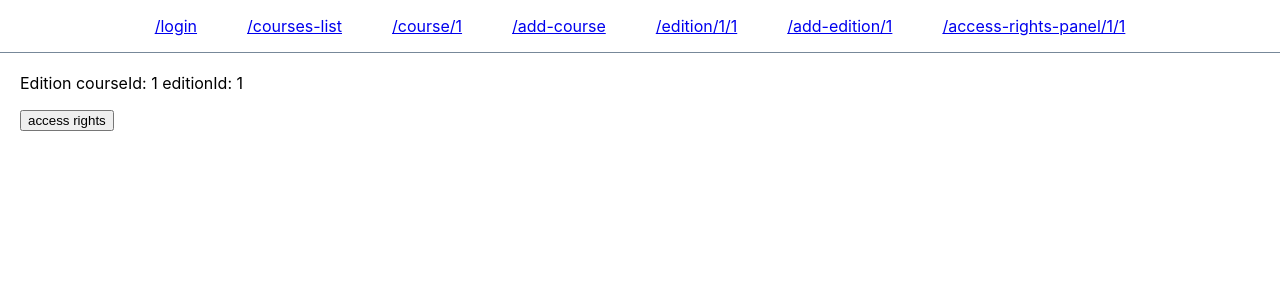
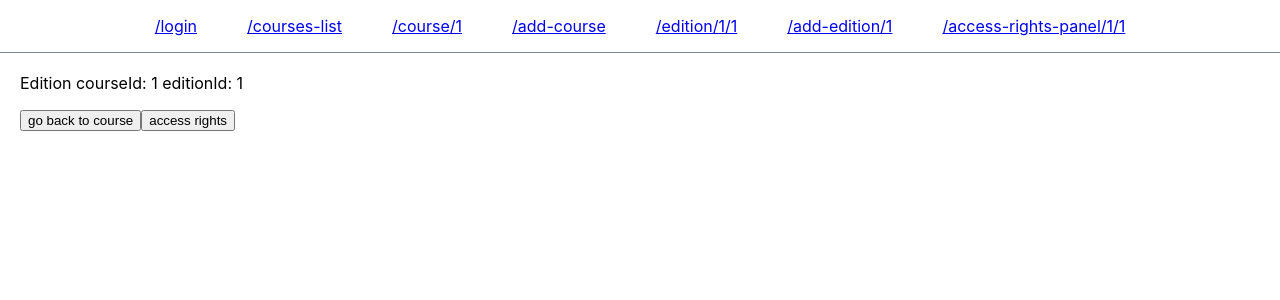
Before and after one commit to Jullija/ConspectsManager, a React (Create React App) app in the folder frontend/frontend/: page /edition/1/1 in a window 1280 px wide. Shown: the top 300 px of the page. Built offline with nearby package versions, Linux system fonts and the light colour scheme.

Commit message:
go back to course button added

```diff
--- a/frontend/frontend/src/api/editions.tsx
+++ b/frontend/frontend/src/api/editions.tsx
@@ -1,4 +1,4 @@
-export const getEditions = (courseID: number) => {
+export const getEditions = (courseId: number) => {
   return [
     { name: "edition 1", id: 1 },
     { name: "edition 2", id: 2 },
--- a/frontend/frontend/src/screens/Edition/Edition.tsx
+++ b/frontend/frontend/src/screens/Edition/Edition.tsx
@@ -10,6 +10,9 @@ const Edition = () => {
       <p>
         Edition courseId: {courseId} editionId: {courseId}
       </p>
+      <Link to={`/course/${courseId}`}>
+        <button>go back to course</button>
+      </Link>
       <Link to={`/access-rights-panel/${courseId}/${editionId}`}>
         <button>access rights</button>
       </Link>
```
